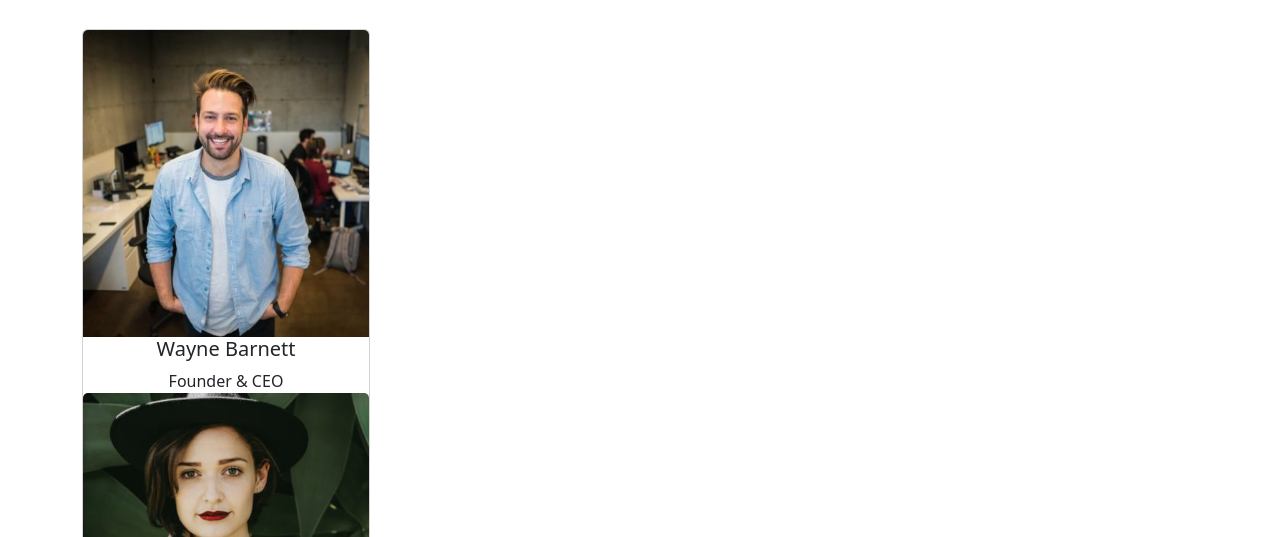
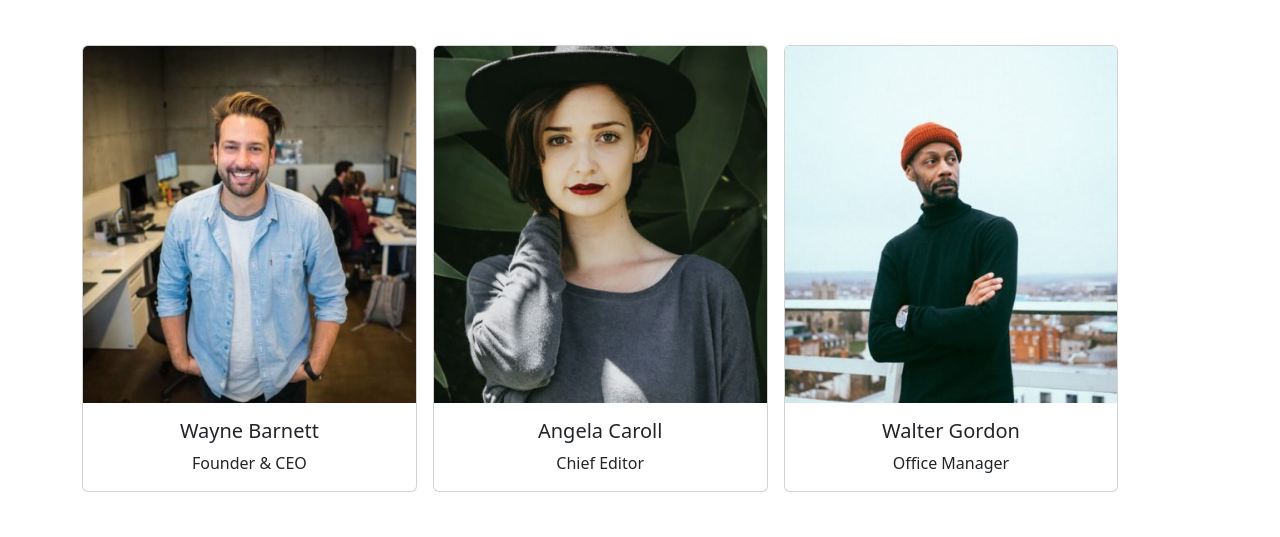
Before and after one commit to MicheleGresta/js-our-team, a plain HTML site: page index.html in a window 1280 px wide. Shown: the part 211-748 px from the top of the page. Drawn offline with nearby package versions, Linux system fonts and the light colour scheme.

Commit message:
termine esercizio, aggiustato tutto

```diff
--- a/css/style.css
+++ b/css/style.css
@@ -1,7 +1,16 @@
 .card-width{
-    flex-basis: 33%;
+    flex-basis: 30%;
 }
 
 .card {
     text-align: center;
+    padding-bottom: 1rem;
+    margin: 1rem 0;
 }
+.col > div {
+    width: 100%;
+}
+
+h5{
+    padding-top: 1rem;
+}
--- a/index.html
+++ b/index.html
@@ -19,8 +19,8 @@
             </div>
         </div>
         <div class="row">
-            <div class="col gap-3">
-                <div class="card d-flex flex-wrap" name="team-container" style="width: 18rem;">
+            <div class="col">
+                <div class="d-flex flex-wrap gap-3" name="team-container">
                 </div>
 
             </div>
--- a/script/script.js
+++ b/script/script.js
@@ -45,6 +45,7 @@ function memberCard() {
 
         const newMemberCard = document.createElement("div");
         newMemberCard.classList.add("card-width");
+        newMemberCard.classList.add("card");
         newMemberCard.innerHTML = (
             '<img src="' + teamMember[i].img + '" class="card-img-top" alt="";>'
             + '<h5 class="card-title">' + teamMember[i].nome + '</h5>'
```
